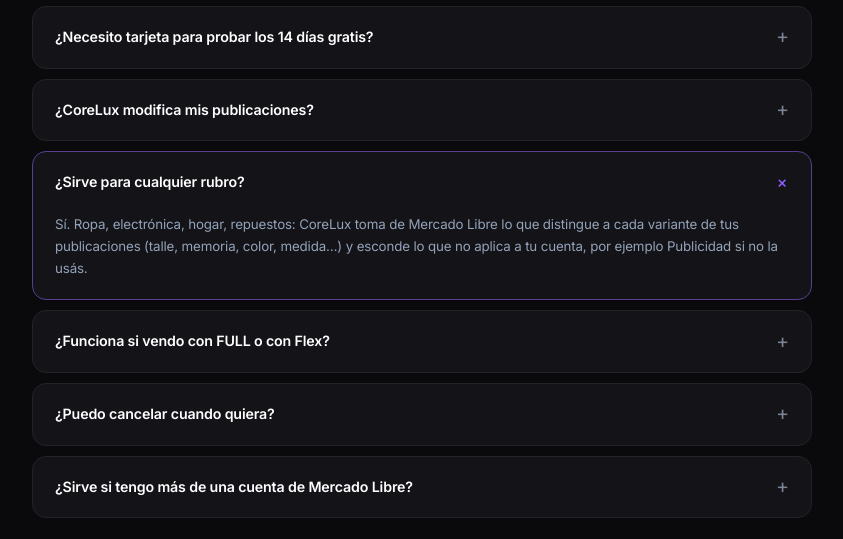
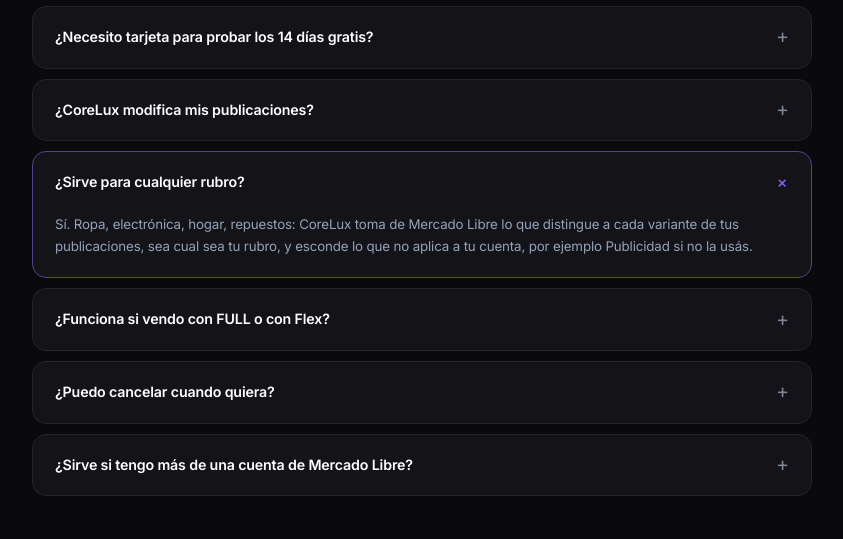
Before and after one commit to GestionCore/CoreCore, a Flask app: page / in a window 1280 px wide, after a click on "¿Sirve para cualquier rubro?". Shown: the part 4169-4708 px from the top of the page, without its empty margins (218-1061 px from the left). Run offline with Flask 3, Linux system fonts and the light colour scheme; parts of the project's set-up code (start-up, migrations or seed data) failed here and were passed over; some libraries are stand-ins or nearby versions.

Commit message:
fix(landing): la respuesta sobre rubros no escribe «talle» ni «color» a mano (lo exige la guarda)
Co-Authored-By: Claude Sonnet 5.5 <noreply@anthropic.com>

```diff
--- a/templates/landing.html
+++ b/templates/landing.html
@@ -518,7 +518,7 @@
             <details><summary>¿Es seguro conectar mi cuenta de Mercado Libre?</summary><p>Sí. Usamos el sistema oficial de autorización de Mercado Libre: nunca vemos ni pedimos tu contraseña. Podés revocar el acceso desde tu cuenta de Mercado Libre en cualquier momento, sin avisarnos.</p></details>
             <details><summary>¿Necesito tarjeta para probar los 14 días gratis?</summary><p>No. Te conectás con tu cuenta de Mercado Libre y usás CoreLux completo, sin cargar ningún medio de pago hasta que decidas seguir.</p></details>
             <details><summary>¿CoreLux modifica mis publicaciones?</summary><p>Solo lee tus datos para mostrarte los números. Las pocas acciones que sí cambian algo en Mercado Libre (como actualizar precios o stock de varias publicaciones) te piden confirmación antes de tocar nada.</p></details>
-            <details><summary>¿Sirve para cualquier rubro?</summary><p>Sí. Ropa, electrónica, hogar, repuestos: CoreLux toma de Mercado Libre lo que distingue a cada variante de tus publicaciones (talle, memoria, color, medida…) y esconde lo que no aplica a tu cuenta, por ejemplo Publicidad si no la usás.</p></details>
+            <details><summary>¿Sirve para cualquier rubro?</summary><p>Sí. Ropa, electrónica, hogar, repuestos: CoreLux toma de Mercado Libre lo que distingue a cada variante de tus publicaciones, sea cual sea tu rubro, y esconde lo que no aplica a tu cuenta, por ejemplo Publicidad si no la usás.</p></details>
             <details><summary>¿Funciona si vendo con FULL o con Flex?</summary><p>Sí. Ves tu stock en FULL (de solo lectura, porque lo controla Mercado Libre) y podés cargar lo que te cobra tu logística de Flex por zona para que la ganancia lo descuente.</p></details>
             <details><summary>¿Puedo cancelar cuando quiera?</summary><p>Sí, sin permanencia mínima. Cancelás desde "Suscripción", dentro de CoreLux, en cualquier momento.</p></details>
             <details><summary>¿Sirve si tengo más de una cuenta de Mercado Libre?</summary><p>Sí: el plan Elite está pensado para manejar varias cuentas desde un mismo lugar, cada una con sus números separados.</p></details>
```
